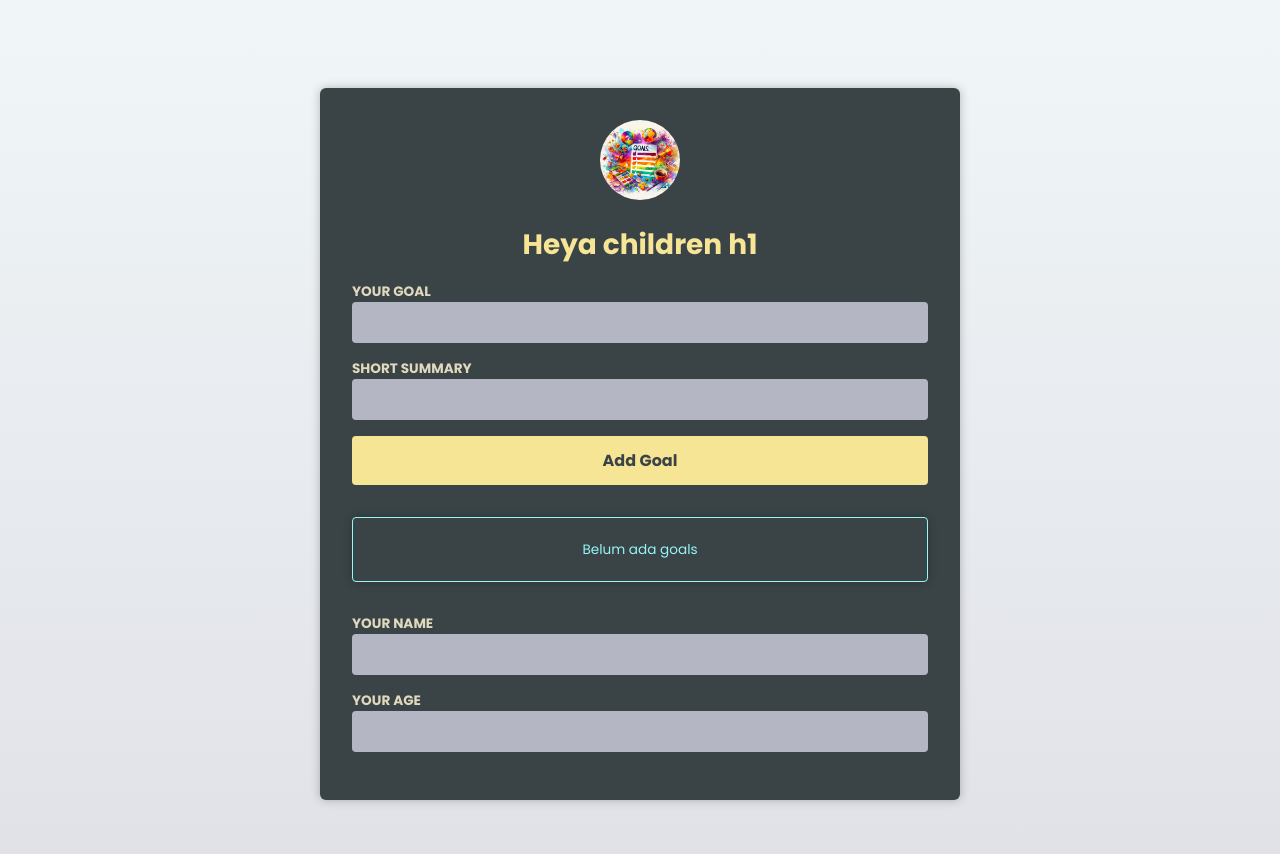
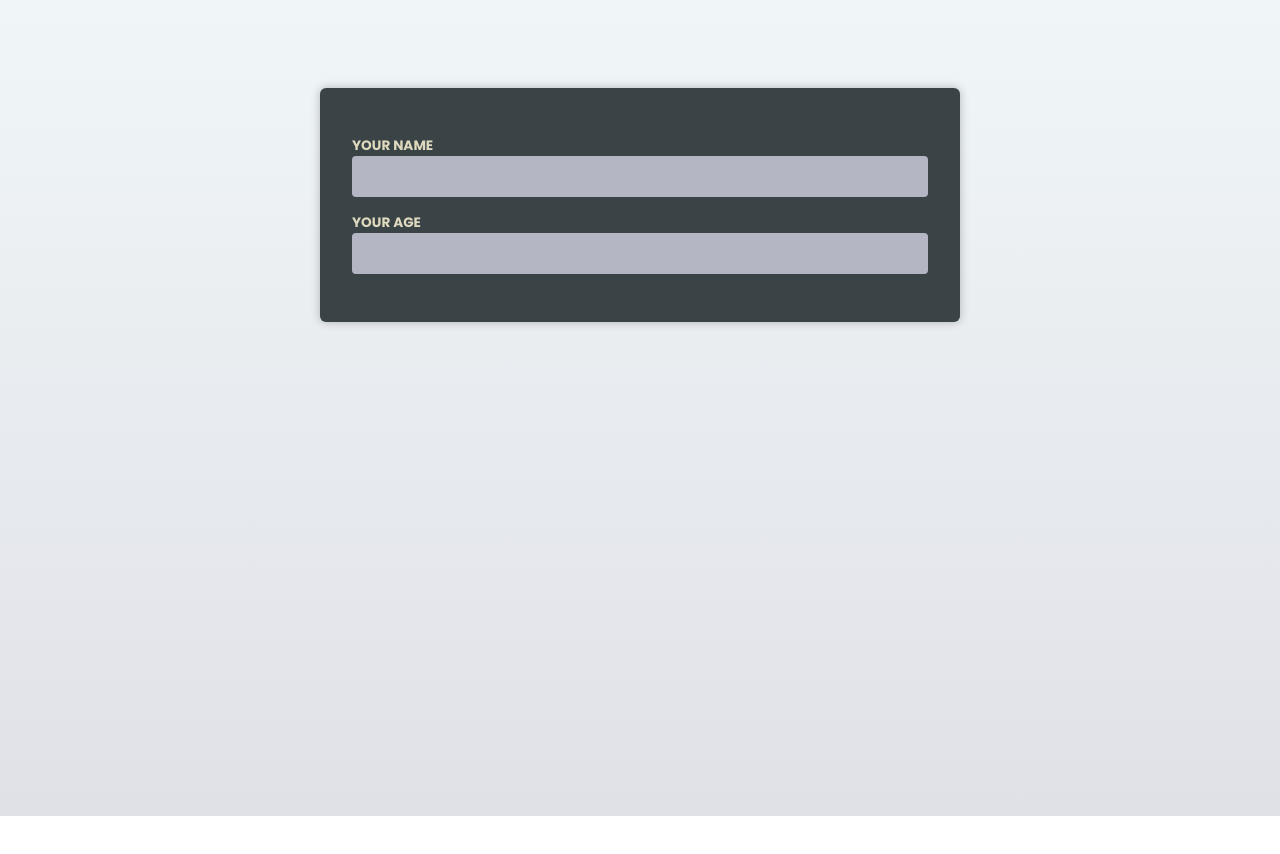
Before and after one commit to naufalathallah/typescript-course, a React (Vite) app: page / in a window 1280 px wide. Shown: the top 854 px of the page. After the commit the page ends 816 px from the top, so only its background shows below. Built offline with nearby package versions, Linux system fonts and the light colour scheme.

Commit message:
fix: remove unused

```diff
--- a/src/App.tsx
+++ b/src/App.tsx
@@ -1,10 +1,5 @@
 import "./App.css";
 import CourseGoal from "./components/CourseGoal";
-import goalsImg from "./assets/goals.jpg";
-import Header from "./components/Header";
-import { useState } from "react";
-import CourseGoalList from "./components/CourseGoalList";
-import NewGoal from "./components/NewGoal";
 import Input from "./components/input";
 
 export type CourseGoal = {
@@ -14,32 +9,8 @@ export type CourseGoal = {
 };
 
 function App() {
-  const [goals, setGoals] = useState<CourseGoal[]>([]);
-
-  function handleAddGoal(goal: string, summary: string) {
-    setGoals((prevGoals) => {
-      const newGoal: CourseGoal = {
-        id: Math.random(),
-        title: goal,
-        description: summary,
-      };
-      return [...prevGoals, newGoal];
-    });
-  }
-
-  function handleDeleteGoal(id: number) {
-    setGoals((prevGoals) => prevGoals.filter((goal) => goal.id !== id));
-  }
-
   return (
     <main>
-      <Header image={{ src: goalsImg, alt: "A list of goals" }}>
-        <h1>Heya children h1</h1>
-      </Header>
-      <NewGoal onAddGoal={handleAddGoal} />
-      <CourseGoalList goals={goals} onDelete={handleDeleteGoal} />
-
-      {/* section lanjutan */}
       <Input id="name" label="Your Name" />
       <Input id="age" label=" Your Age" />
     </main>
```
